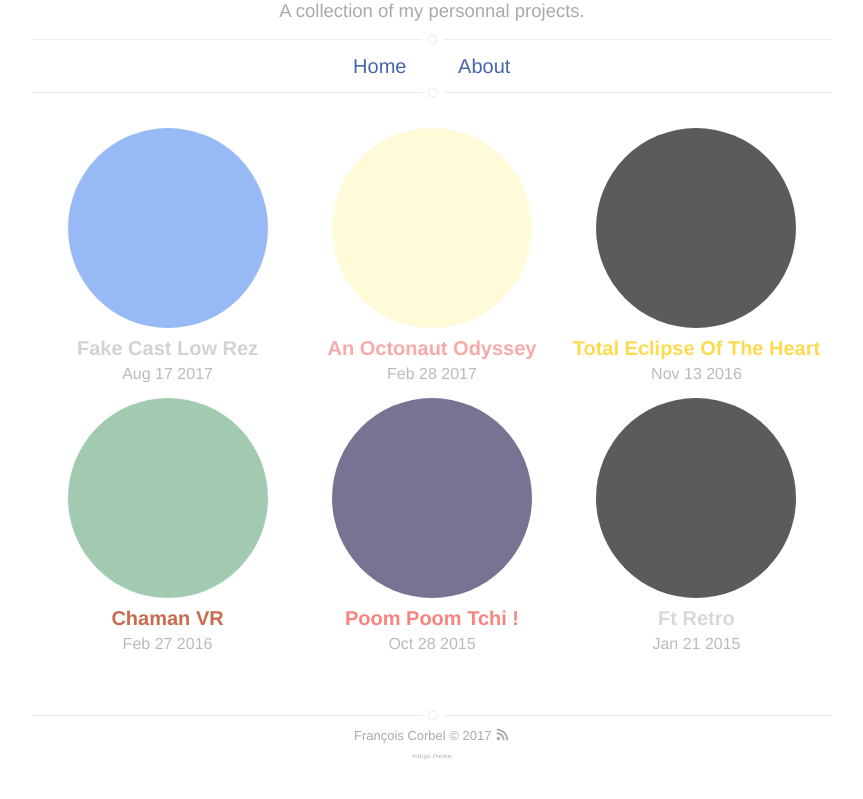
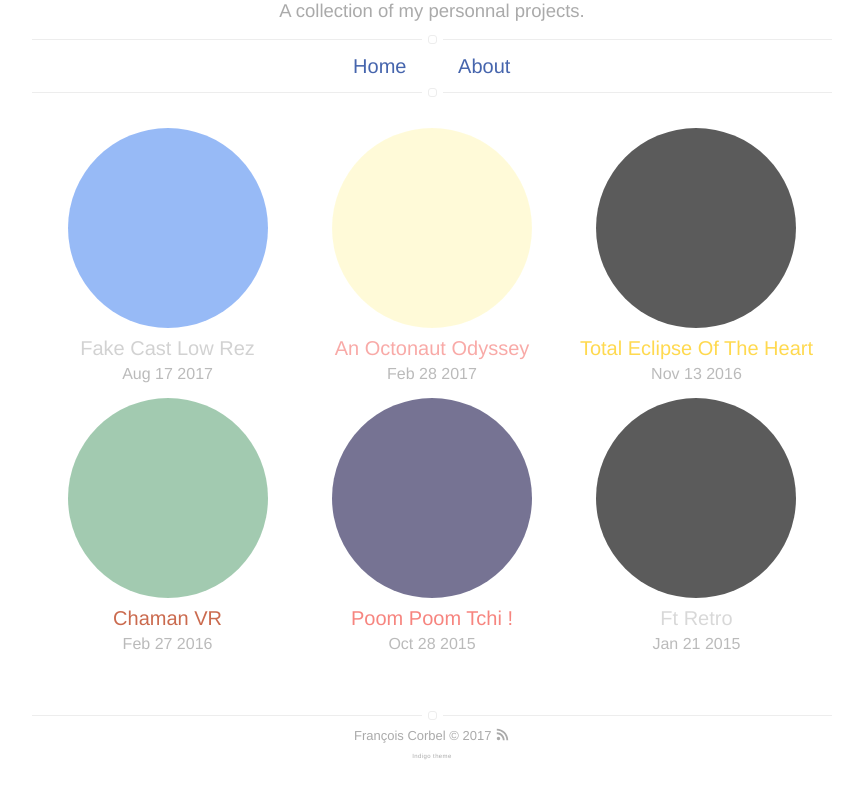
Before and after one commit to fcvalise/fcvalise.github.io, a Jekyll site: the page built from projects.html, in a window 1280 px wide. Shown: the top 799 px of the page, without its empty margins (208-1071 px from the left). Built offline with Jekyll 4.4.1, drawn with Linux system fonts in a browser that asks for light colours; nearby versions of some CDN libraries.

Commit message:
Change font titles

```diff
--- a/_layouts/default.html
+++ b/_layouts/default.html
@@ -23,6 +23,7 @@ layout: compress
     {% capture scss_sheet %}{% include style.scss %}{% endcapture %}
     {{ scss_sheet | scssify }}
     </style>
+    <link href="https://fonts.googleapis.com/css?family=Comfortaa|Open+Sans" rel="stylesheet">
     {% include dynamic-style.html %}
     <script src="//ajax.googleapis.com/ajax/libs/jquery/2.1.1/jquery.min.js"></script>
 
--- a/_sass/base/general.sass
+++ b/_sass/base/general.sass
@@ -11,12 +11,14 @@ h1, h2, h3, h4
 	color: $beta
 	-webkit-font-smoothing: antialiased
 	text-rendering: optimizeLegibility
+	font-weight: 300
 
 h1
 	font-size: 3rem
 	letter-spacing: -1px
 	color: $beta
-	font-weight: 700
+	font-family: $fontTitle
+	font-weight: 800
 
 h2
 	font-size: 2.2rem
@@ -34,7 +36,7 @@ a
 p
 	line-height: 1.7
 	color: $alpha
-	font-weight: 300
+	font-weight: 100
 	margin-bottom: 20px
 	letter-spacing: 0.4px
 
--- a/_sass/base/variables.sass
+++ b/_sass/base/variables.sass
@@ -1,4 +1,5 @@
 $fontSans: "Helvetica Neue", Helvetica, Arial, sans-serif
+$fontTitle: "Comfortaa", serif
 $fontMonospace: "Consolas", Liberation Mono, Menlo, Courier, monospace
 
 $alpha: #666
```
